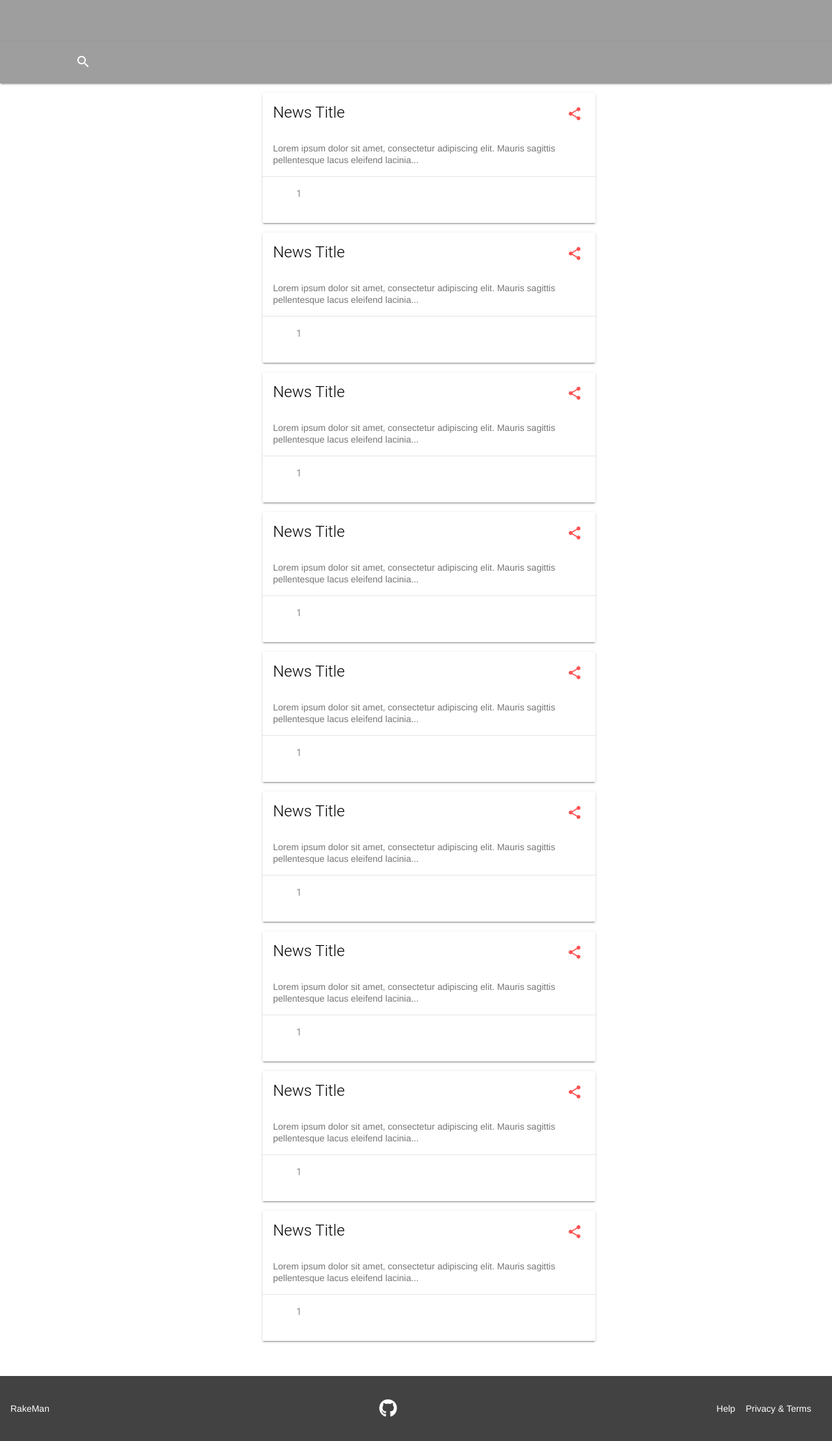
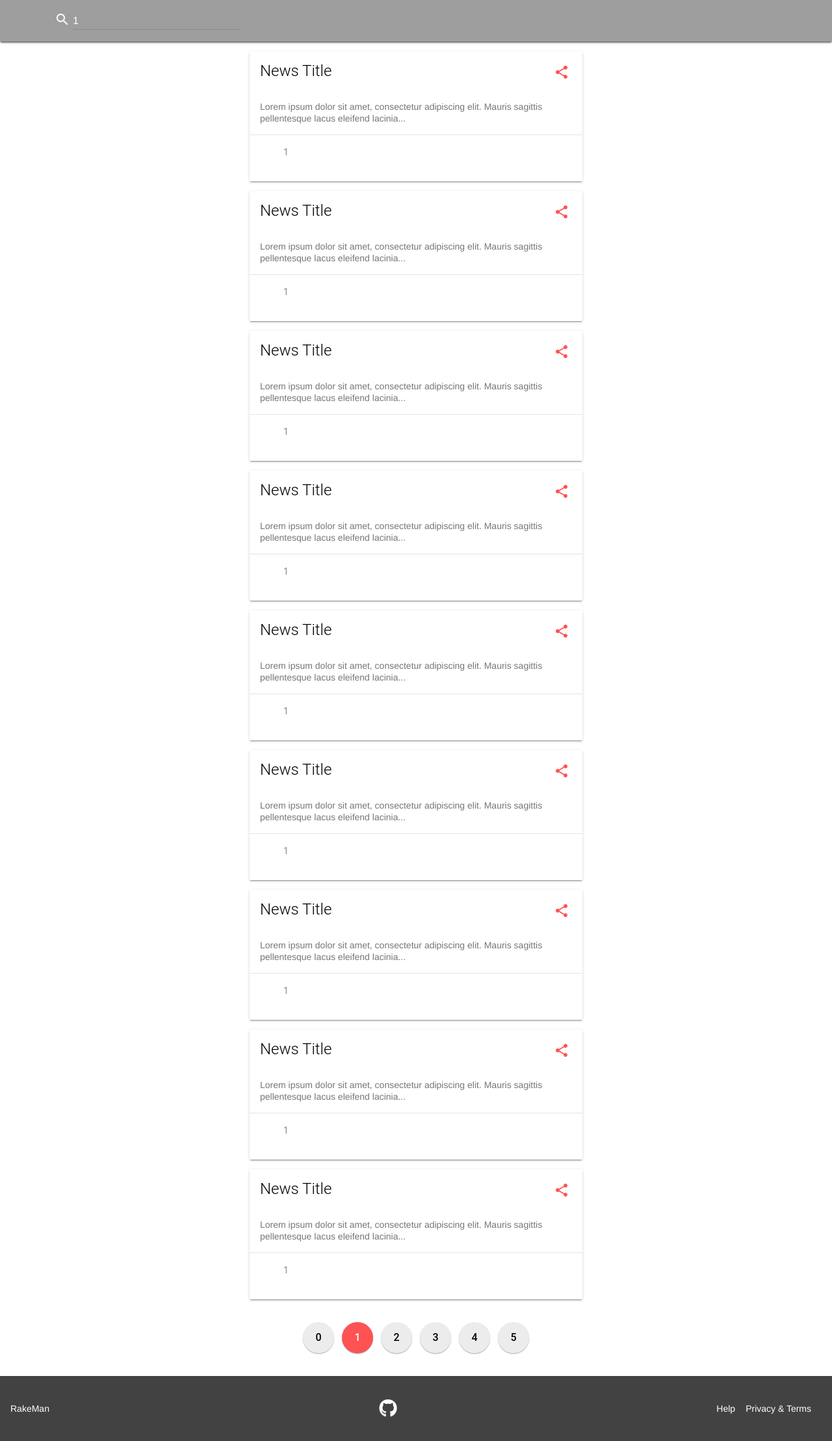
Before and after one commit to limoiie/rakeman, a Django app: page /1/1/query in a window 1280 px wide. Shown: the whole page at 65% size. Run offline with Django 3.2, Linux system fonts and the light colour scheme; lists and menus that the app fills with data are empty; some libraries are stand-ins or nearby versions.

Commit message:
<refactor>(ui): Add pagination and refact style

```diff
--- a/rake/static/rake/js/rakeman.js
+++ b/rake/static/rake/js/rakeman.js
@@ -1,4 +1,12 @@
 $(document).ready(function(){
+  // todo
+  // code below is about sticky header, now is commented
+  // since sticky-header conflicts with material-lite. so
+  // we just find another way to implement the sticky
+  // header. but the method we used now stick header
+  // all the time, we should find other time to reuse this
+  // code.
+  /*
   var ele = $('.sticky-row')
   ele.stickMe();
   ele.on('sticky-begin', function() {
@@ -13,4 +21,18 @@ $(document).ready(function(){
   ele.on('bottom-reached', function() {
     console.log("Bottom reached");
   })
+  */
+  $(document).ready(function(){
+    // process query when 'return' key was click down
+    $('#query_input').keydown(function(e) {
+      if (e.keyCode === 13) {
+        var query_string = $("#query_input")[0].value;
+        // query by return always has page num 0 since it
+        // should be the first query
+        // todo: encode query string
+        var query_url = "/'" + query_string + "'/0/query";
+        $(location).attr('href', query_url);
+      }
+    });
+  });
 })
--- a/rake/templates/rake/base_footer.html
+++ b/rake/templates/rake/base_footer.html
@@ -15,7 +15,7 @@
             <div class="mdl-logo">RakeMan</div>
         </div>
         <div class="mdl-mini-footer__middle-section">
-            <a class="btn btn-success" href="https://github.com/limoiie/rakeman">
+            <a class="" href="https://github.com/limoiie/rakeman">
                 <i class="fa fa-github fa-2x demo-social-button"></i>
             </a>
         </div>
--- a/rake/templates/rake/news_list.html
+++ b/rake/templates/rake/news_list.html
@@ -13,11 +13,28 @@
             width: 512px;
             margin: 15px auto;
         }
+        .pagination {
+            width: auto;
+            margin: 20px auto;
+        }
+        .pagination th, .pagination th a {
+            min-width: 48px;
+            width: 48px;
+            height: 48px;
+            font-size: 16px;
+            text-align: center;
+        }
+        .pagination th a {
+            margin: 4px;
+        }
+        .pagination .page-number {
+            margin-top: 14px;
+        }
     </style>
     {% if results %}
-        <ul>
+{#        <ul>#}
             {% for result in results %}
-                <li>
+{#                <li>#}
                     <div class="demo-card-wide mdl-button--accent mdl-card mdl-shadow--2dp">
                         <div class="mdl-card__title">
                             <h2 class="mdl-card__title-text">{{ result.title }}</h2>
@@ -36,11 +53,37 @@
                                 <span class="mdl-button__ripple-container"><span class="mdl-ripple"></span></span></button>
                         </div>
                     </div>
-                </li>
+{#                </li>#}
             {% endfor %}
-        </ul>
+{#        </ul>#}
     {% else %}
         <p>No results related!</p>
     {% endif %}
 
+    {% if total_page %}
+        <table class="pagination mdl-card__actions">
+            <thread>
+                <tr>
+                    {% for page in total_page %}
+                        {% if page != current_page %}
+                            <th class="active">
+                                <a class="mdl-button mdl-js-button mdl-button--fab mdl-js-ripple-effect"
+                                   href="{% url 'rake:query' query_string page %}">
+                                    <div class="page-number">{{ page }}</div>
+                                </a>
+                            </th>
+                        {% else %}
+                            <th class="inactive">
+                                <a class="mdl-button mdl-js-button mdl-button--fab mdl-js-ripple-effect mdl-button--colored"
+                                   href="{% url 'rake:query' query_string page %}">
+                                    <div class="page-number">{{ page }}</div>
+                                </a>
+                            </th>
+                        {% endif %}
+                    {% endfor %}
+                </tr>
+            </thread>
+        </table>
+    {% endif %}
+
 {% endblock %}
--- a/rake/templates/rake/search_header.html
+++ b/rake/templates/rake/search_header.html
@@ -17,18 +17,17 @@
     <div class="mdl-layout__header"><!-- span space --></div>
     <header class="mdl-layout__header sticky-row">
         <div class="mdl-layout__header-row">
-            <div class="mdl-textfield mdl-js-textfield mdl-textfield--expandable
-                  mdl-textfield--floating-label mdl-textfield--align-right">
+            <div class="mdl-textfield mdl-js-textfield
+                  mdl-textfield--floating-label mdl-textfield--align-left">
+                <label class="mdl-button mdl-js-button mdl-button--icon"
+                       for="query_input">
+                    <i class="material-icons">search</i>
+                </label>
                 <div class="mdl-textfield__expandable-holder">
                     <input class="mdl-textfield__input" type="text" name="sample"
-                           id="fixed-header-drawer-exp">
+                           id="query_input" value="{{ query_string }}">
                 </div>
-                <label class="mdl-button mdl-js-button mdl-button--icon"
-                       for="fixed-header-drawer-exp">
-                    <i class="material-icons">search</i>
-                </label>
             </div>
-            <div class="mdl-layout-spacer"></div>
         </div>
     </header>
 {% endblock %}
--- a/rake/urls.py
+++ b/rake/urls.py
@@ -2,6 +2,7 @@ from django.conf.urls import url
 
 from . import views
 
+app_name = 'rake'
 urlpatterns = [
     url(r'^$', views.index, name='index'),
     url(r'^(?P<query_string>.+)/(?P<page>[0-9]+)/query$', views.query, name='query')
--- a/rake/views.py
+++ b/rake/views.py
@@ -12,6 +12,8 @@ def index(request):
 
 # todo
 def query(request, query_string, page):
+    raw_query_string = query_string
+    query_string = query_string[1:len(query_string)-1]
     results = []
     for i in range(1, 10):
         results.append(QueryResultItem(
@@ -23,5 +25,10 @@ def query(request, query_string, page):
             source='XinHua',
             datetime=timezone.now()
         ))
-    context = {"query_string": query_string, "current_page": 2, "total_page": 10, "results": results}
+    context = {
+        "query_string": raw_query_string,
+        "current_page": int(page),
+        "total_page": range(0, 6),
+        "results": results
+    }
     return HttpResponse(render(request, 'rake/news_list.html', context))
```
